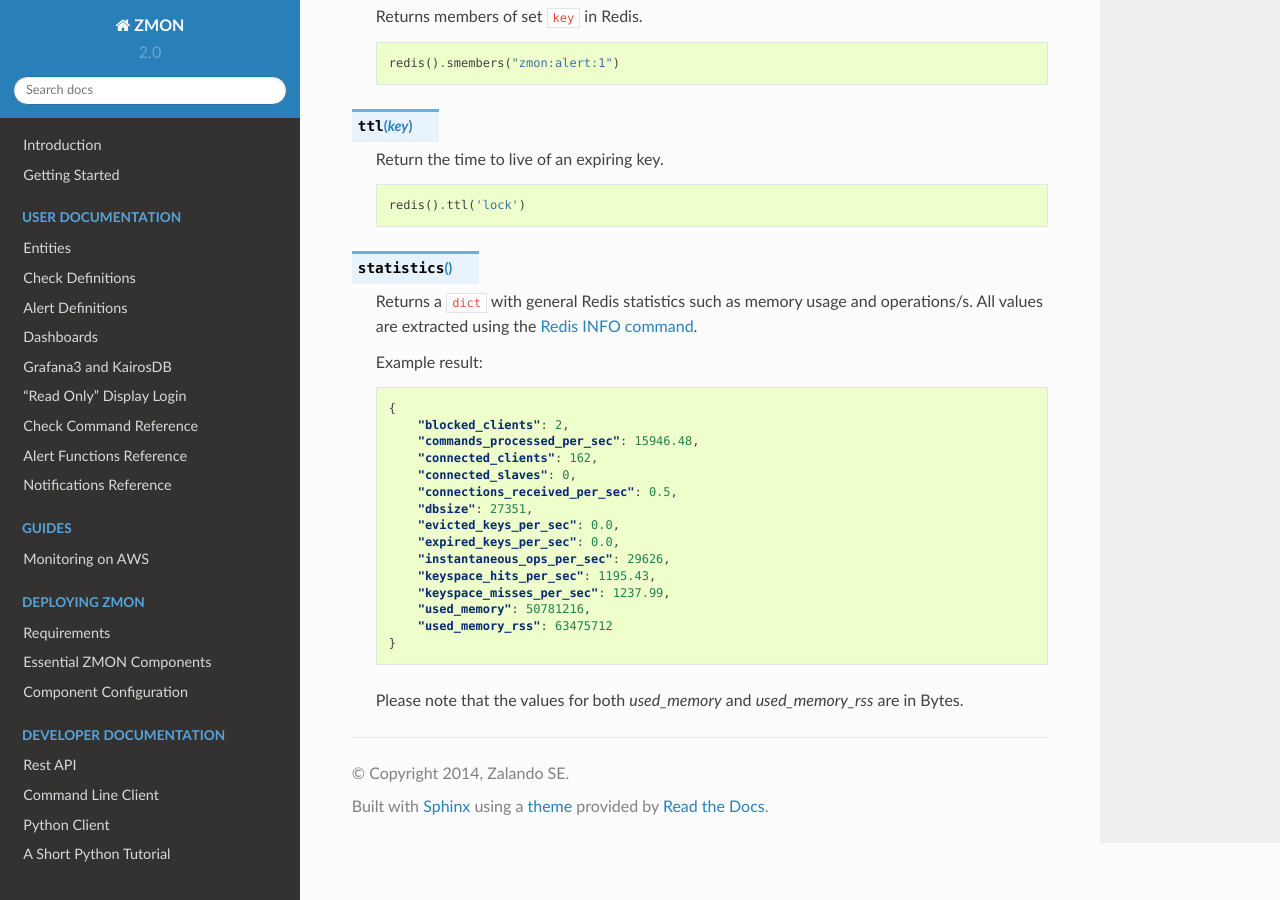
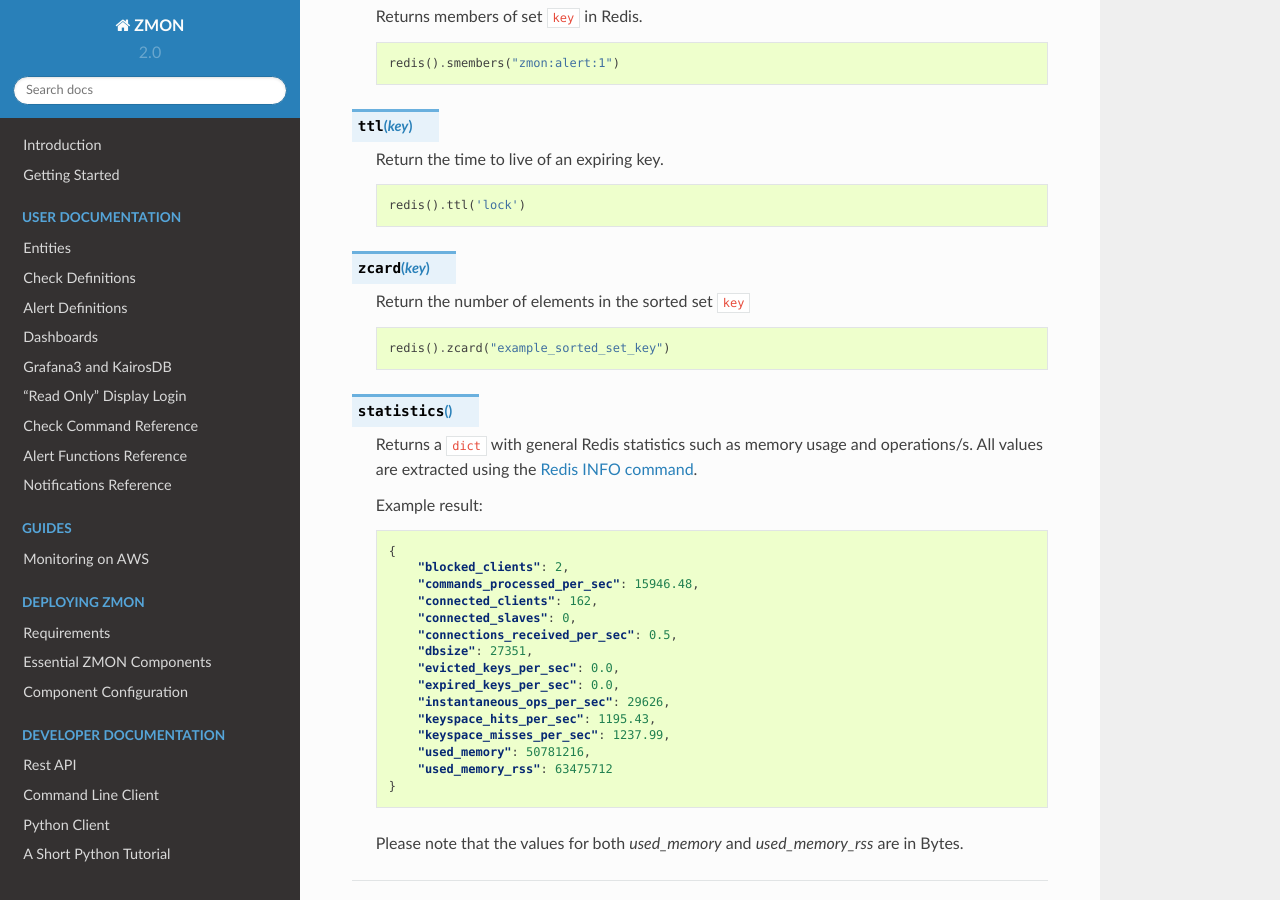
Before and after one commit to zalando-zmon/zmon-docs, a Sphinx documentation site: the page built from docs/user/check-ref/redis_wrapper.rst, in a window 1280 px wide and 900 px high, scrolled down 1968 px. Built offline with Sphinx 7.4.7 and the Read the Docs theme 2.0.0, drawn with Linux system fonts in a browser that asks for light colours.

Commit message:
Document support for zcard in RedisWrapper

```diff
--- a/docs/user/check-ref/redis_wrapper.rst
+++ b/docs/user/check-ref/redis_wrapper.rst
@@ -121,6 +121,15 @@ The object returned by the :py:func:`redis` function provides the following meth
         redis().ttl('lock')
 
 
+.. py:method:: zcard(key)
+
+    Return the number of elements in the sorted set ``key``
+
+    ::
+
+        redis().zcard("example_sorted_set_key")
+
+
 .. py:method:: statistics()
 
     Returns a ``dict`` with general Redis statistics such as memory usage and operations/s.
```
